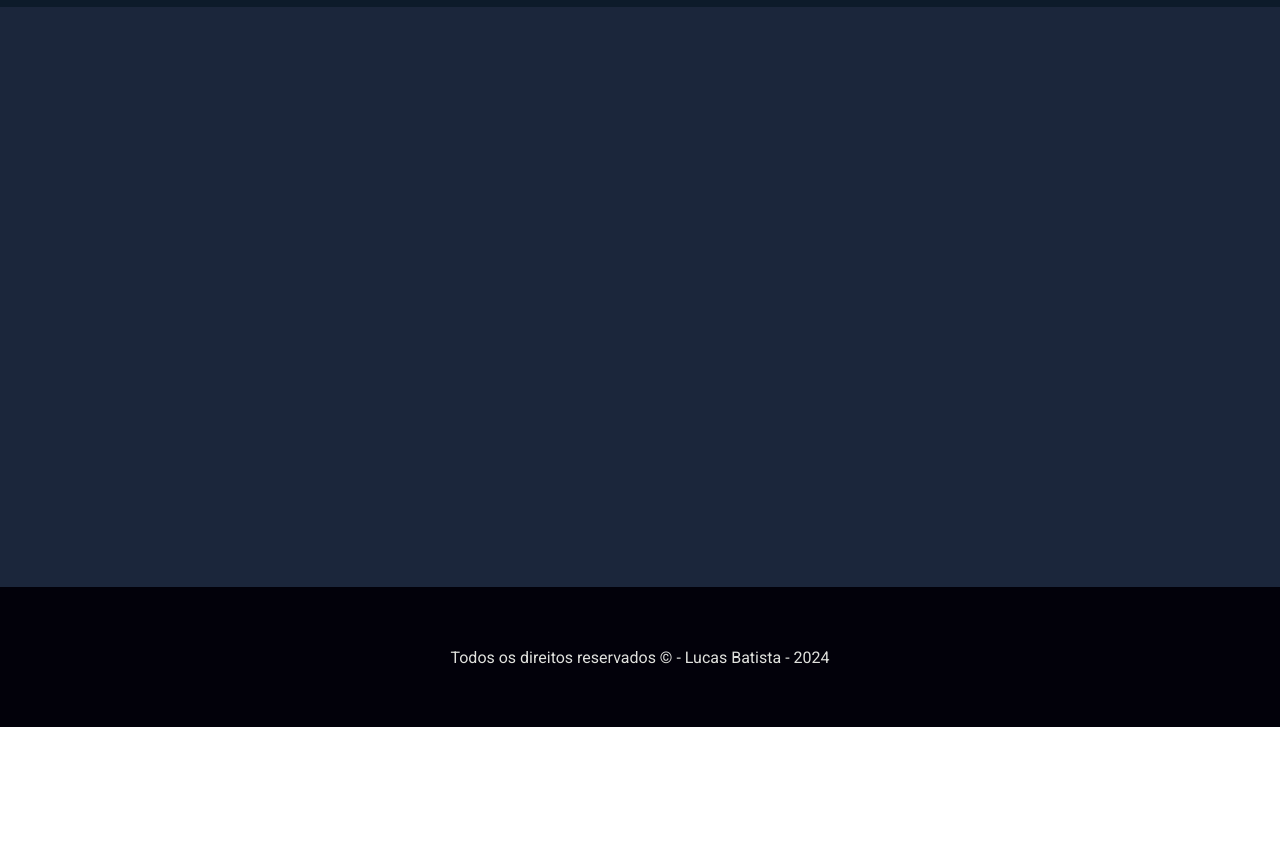
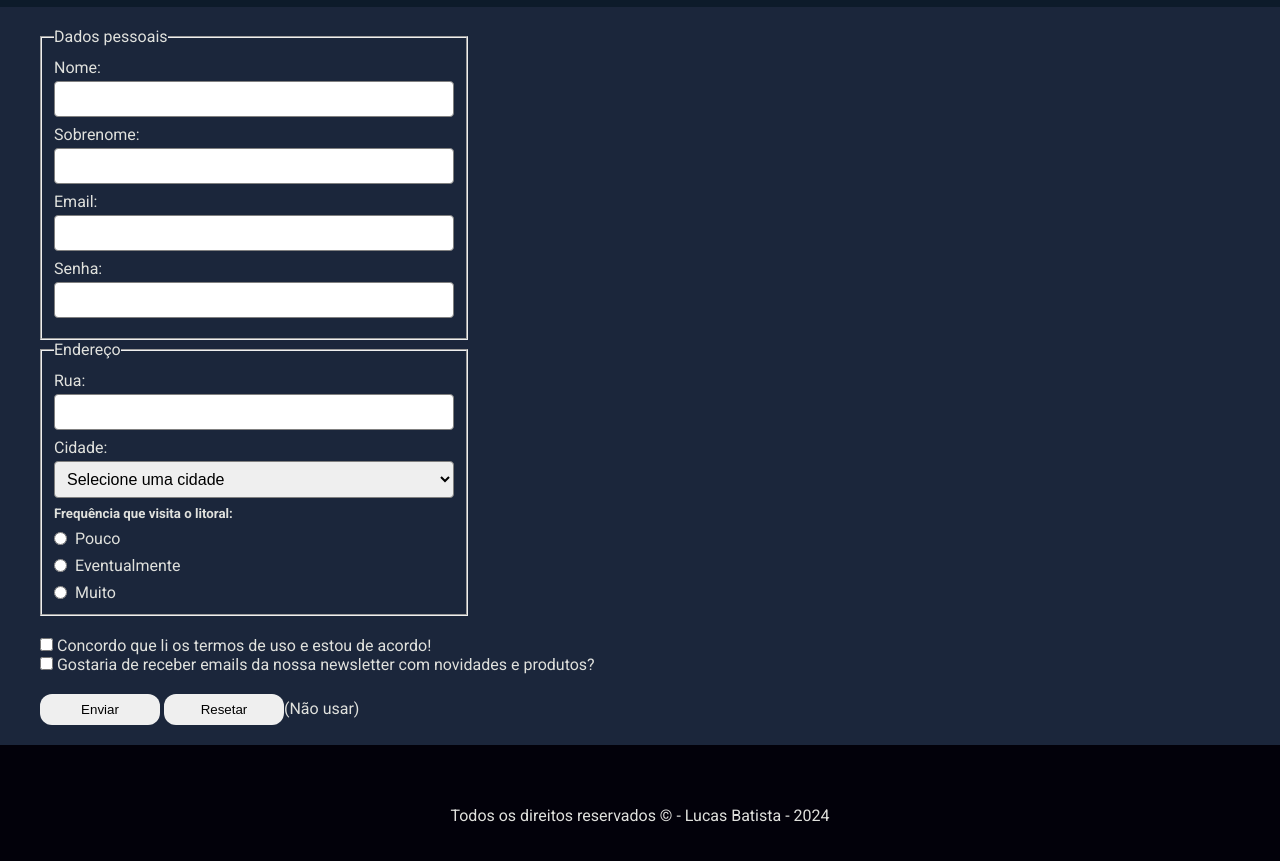
Before and after one commit to lucasBatistaa/DW1, a plain HTML site: page IF-FINANCE/pages/contact.html in a window 1280 px wide. Shown: the part 73-934 px from the top of the page. Before the commit the page ends 800 px from the top, so only its background shows below. Drawn offline with Linux system fonts and the light colour scheme.

Commit message:
init-form

```diff
--- a/IF-FINANCE/css/global.css
+++ b/IF-FINANCE/css/global.css
@@ -55,3 +55,42 @@ nav ul a:hover {
     opacity: 80%;
     cursor: pointer;
 }
+
+fieldset {
+    display: flex;
+    flex-direction: column;
+    max-width: 400px;
+    padding: 12px;
+}
+
+fieldset input, select {
+    border-radius: 4px;
+    border: 1px solid gray;
+    padding: 8px;
+    font-size: 16px;
+}
+
+fieldset .input {
+    display: flex;
+    flex-direction: column;
+    gap: 4px;
+
+    margin-bottom: 8px;
+}
+
+fieldset .radio-input div {
+    display: flex;
+    gap: 8px;
+    margin-top: 8px;
+}
+
+form .checkbox {
+    margin: 20px 0;
+}
+
+form .button {
+    padding: 8px;
+    border-radius: 12px;
+    border: none;
+    width: 120px;
+}
--- a/IF-FINANCE/css/style.css
+++ b/IF-FINANCE/css/style.css
@@ -90,3 +90,5 @@ tr, td, th {
 tr:nth-child(even) {
     background-color: gray;
 }
+
+// contact
--- a/IF-FINANCE/pages/contact.html
+++ b/IF-FINANCE/pages/contact.html
@@ -26,7 +26,76 @@
             </ul>
         </nav>
     </header>
-    <main></main>
+    <main>
+        <form action="server.php" method="POST">
+            <fieldset>
+                <legend>Dados pessoais</legend>
+                <div class="input">
+                    <label for="name">Nome: </label>
+                    <input type="text" name="name" id="name">
+                </div>
+
+                <div class="input">
+                    <label for="surname">Sobrenome: </label>
+                    <input type="text" name="surname" id="surname">
+                </div>
+
+                <div class="input">
+                    <label for="email">Email: </label>
+                    <input type="email" name="email" id="email">
+                </div>
+
+                <div class="input">
+                    <label for="password">Senha: </label>
+                    <input type="password" name="password" id="password">
+                </div>
+            </fieldset>
+
+            <fieldset>
+                <legend>Endereço</legend>
+
+                <div class="input">
+                    <label for="street">Rua: </label>
+                    <input type="text" name="street" id="street">
+                </div>
+
+                <div class="input">
+                    <label for="city">Cidade: </label>
+                    <select name="city" id="city">
+                        <option default selected>Selecione uma cidade</option>
+                        <option value="caraguatatuba">Caraguatatuba</option>
+                        <option value="ubatuba">Ubatuba</option>
+                        <option value="são sebastião">São Sebastião</option>
+                    </select>
+                </div>
+
+                <h5>Frequência que visita o litoral: </h5>
+
+                <div class="radio-input">
+                    <div>
+                        <input type="radio" name="frequency" id="pouco" value="pouco"><label for="pouco">Pouco</label>
+                    </div>
+
+                    <div>
+                        <input type="radio" name="frequency" id="eventualmente" value="eventualmente"><label for="eventualmente">Eventualmente</label>
+                    </div>
+
+                    <div>
+                        <input type="radio" name="frequency" id="muito" value="muito"><label for="muito">Muito</label>
+                    </div>
+                </div>
+
+            </fieldset>
+
+            <div class="checkbox">
+                <input type="checkbox" name="terms" id="terms"><label for="terms"> Concordo que li os termos de uso e estou de acordo! </label><br>
+                <input type="checkbox" name="newsletter" id="newsletter"><label for="terms"> Gostaria de receber emails da nossa newsletter com novidades e produtos?</label>
+            </div>
+
+            <input type="submit" value="Enviar" class="button">
+            <input type="reset" value="Resetar" class="button"><label>(Não usar)</label>
+        </form>
+    </main>
     <footer>
         <p>Todos os direitos reservados &copy; - Lucas Batista - 2024</p>
       </footer>
```
